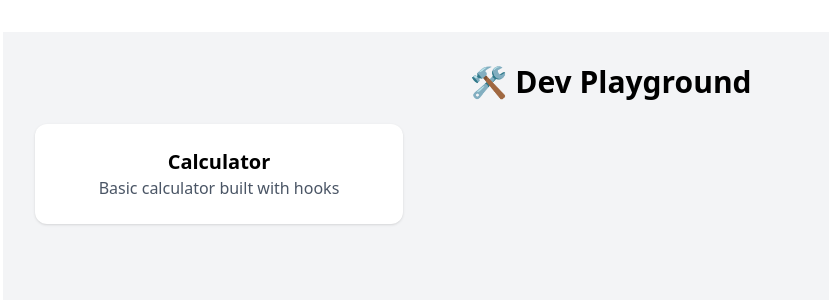
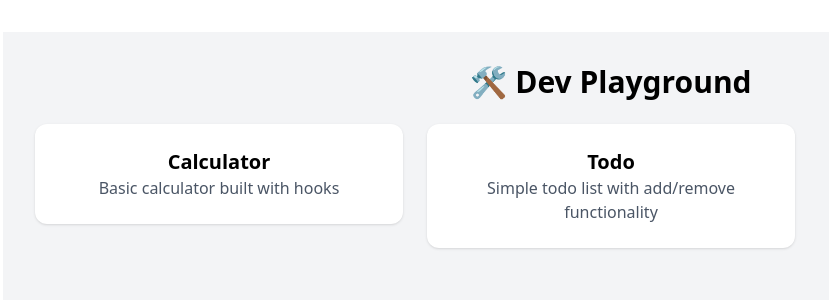
Before and after one commit to Rafayurgit/devPlayGround, a React (Vite) app: page / in a window 1280 px wide. Shown: the top 300 px of the page, without its empty margins (29-858 px from the left). Built offline with nearby package versions, Linux system fonts and the light colour scheme.

Commit message:
add: todo app

```diff
--- a/src/DATA/projectList.js
+++ b/src/DATA/projectList.js
@@ -1,4 +1,5 @@
 import Calculator from "../Projects/Calculator/Calculator.jsx";
+import Todo from "../Projects/ToDo/Todo.jsx";
 
 const projectList = [
   {
@@ -7,6 +8,12 @@ const projectList = [
     component: Calculator,
     description: "Basic calculator built with hooks",
   },
+  {
+    name:"Todo",
+    path:"/project/todo",
+    component: Todo,
+    description:"Simple todo list with add/remove functionality"
+  }
 ];
 
 export default projectList;
```
